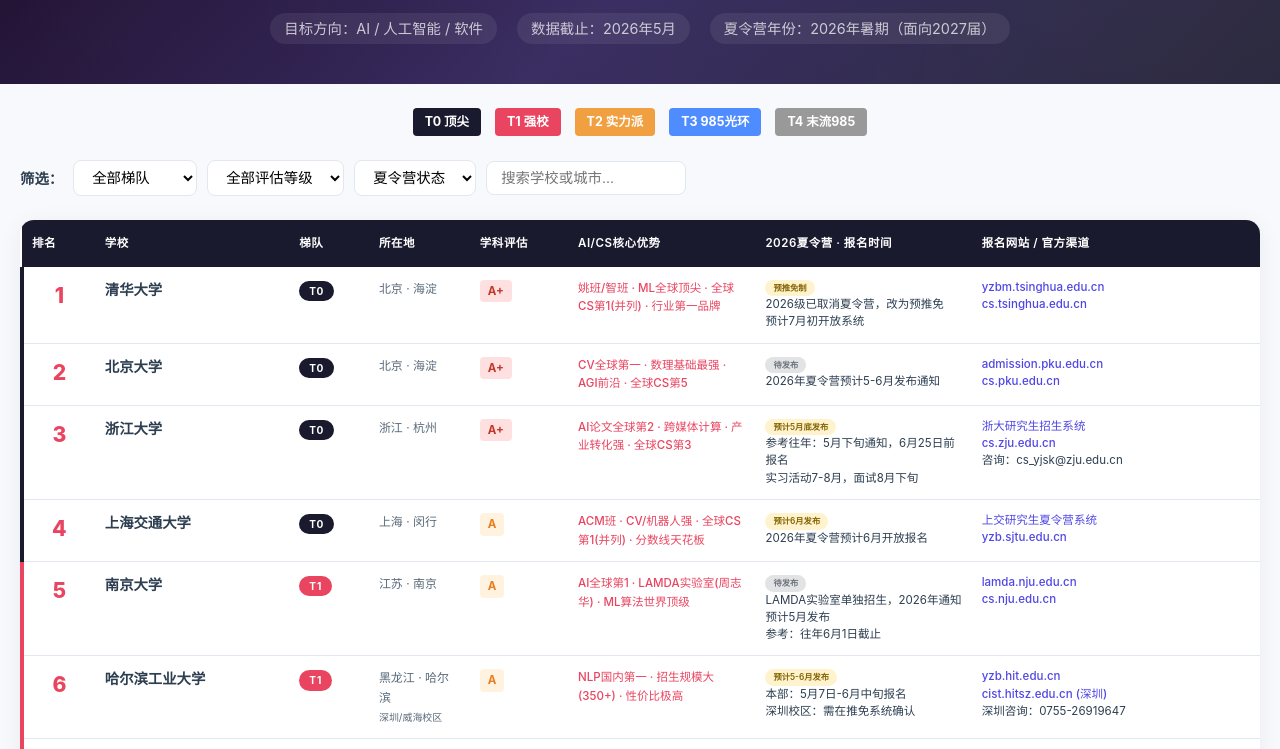
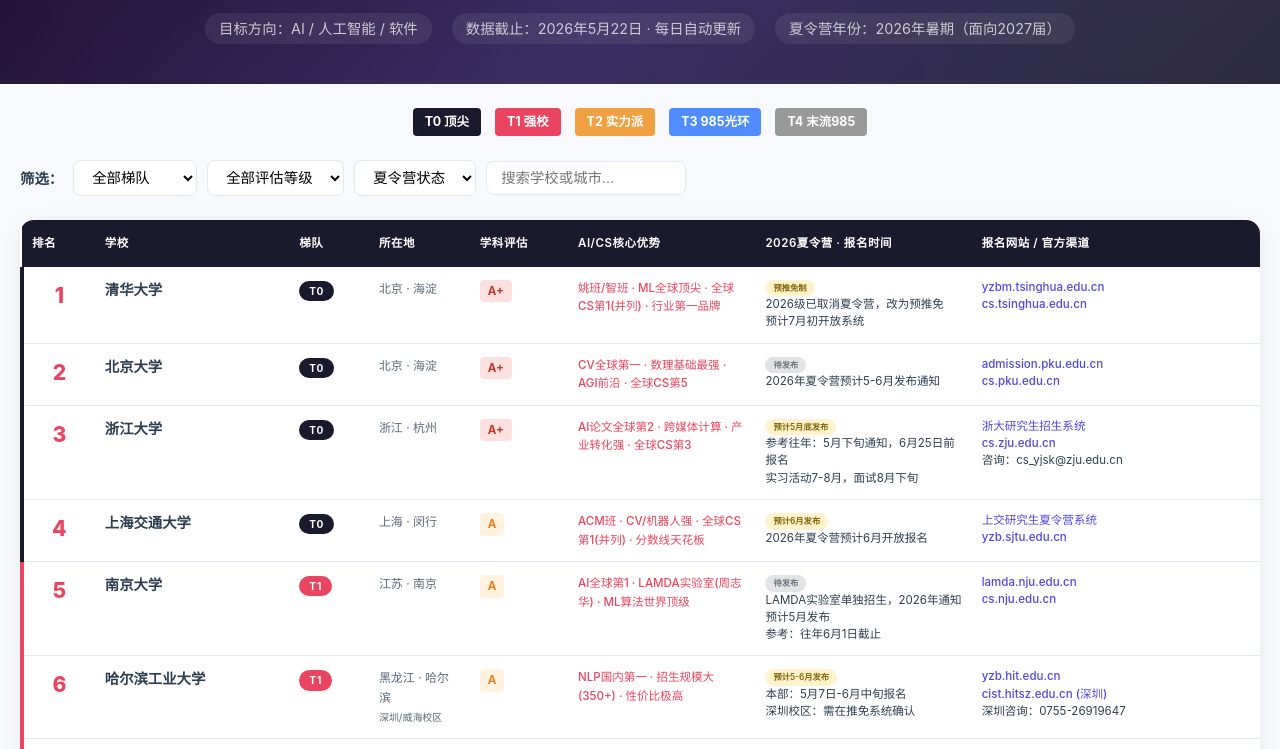
Before and after one commit to Zhengu9/985-ranking, a plain HTML site: page index.html in a window 1280 px wide. Shown: the part 144-893 px from the top of the page. Drawn offline with Linux system fonts and the light colour scheme.

Commit message:
update camp info 2026-05-22

```diff
--- a/index.html
+++ b/index.html
@@ -300,7 +300,7 @@
   <div class="subtitle">评估维度：学科评估 + CSRankings科研产出 + 行业认可度 + 综合声誉 + 考研难度</div>
   <div class="user-info">
     <span>目标方向：AI / 人工智能 / 软件</span>
-    <span>数据截止：2026年5月</span>
+    <span>数据截止：2026年5月22日 · 每日自动更新</span>
     <span>夏令营年份：2026年暑期（面向2027届）</span>
   </div>
 </div>
```
